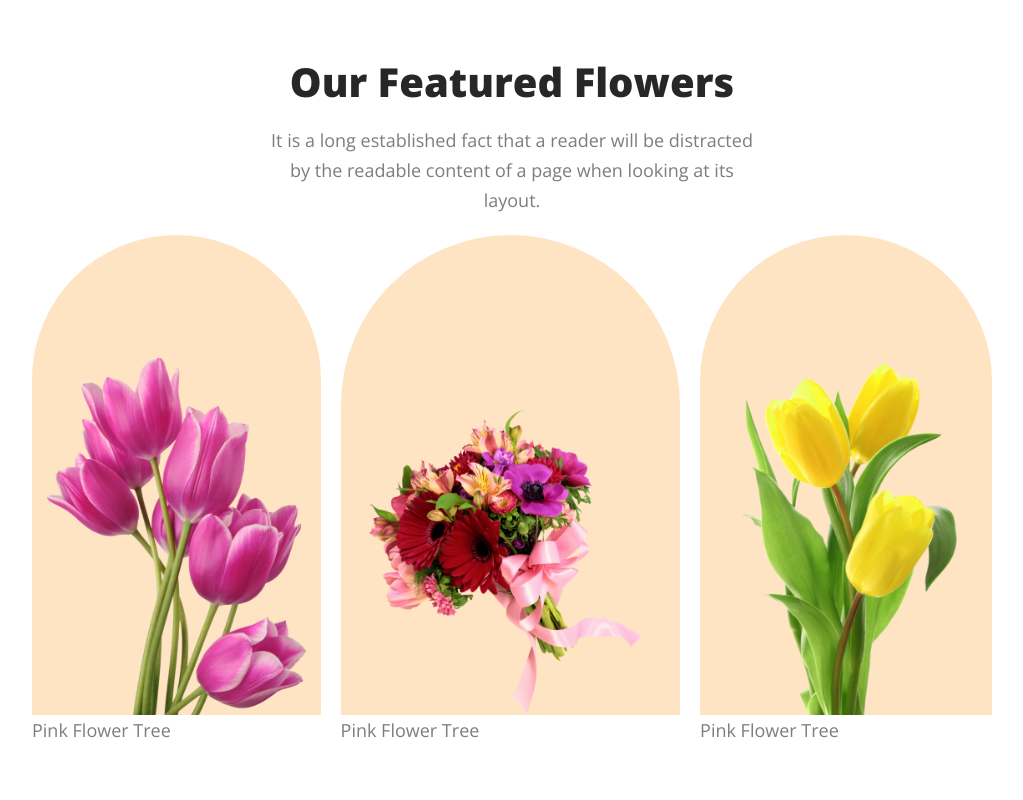
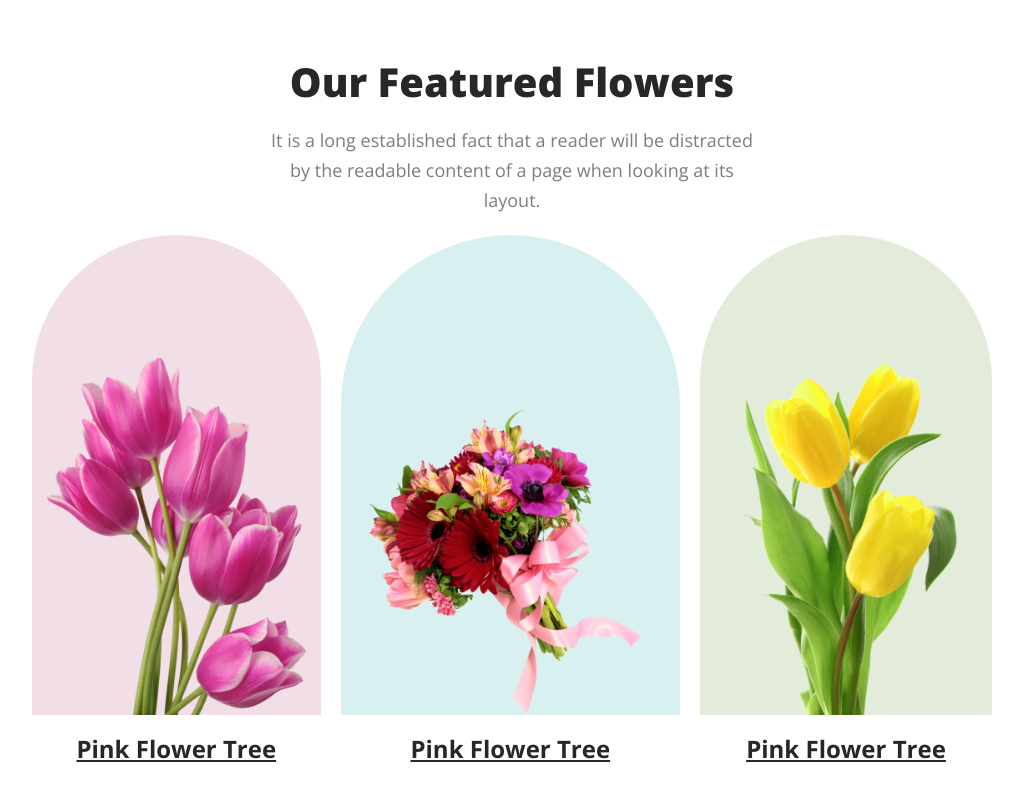
Before and after one commit to Hasinazaman/flower-shop-assignment, a plain HTML site: page index.html in a window 1280 px wide. Shown: the part 728-1528 px from the top of the page, without its empty margins (128-1151 px from the left). Drawn offline with nearby package versions, Linux system fonts and the light colour scheme.

Commit message:
six comment for

```diff
--- a/index.html
+++ b/index.html
@@ -29,9 +29,9 @@
 
             <div class="section-content">
 
-                <div class="flower pink">
+                <div class="flower">
 
-                   <div class="flower-img">
+                   <div class="flower-img pink">
                     <img src="Flower Asset/pngwing 6.png" alt="">
                    </div>
 
@@ -39,18 +39,18 @@
 
                 </div>
 
-                <div class="flower green">
+                <div class="flower">
 
-                   <div class="flower-img">
+                   <div class="flower-img green">
                     <img src="Flower Asset/pngwing 5.png" alt="">
                    </div>
 
                     <p>Pink Flower Tree</p>
 
                 </div>
-                <div class="flower yellow">
+                <div class="flower">
 
-                   <div class="flower-img">
+                   <div class="flower-img yellow">
                     <img src="Flower Asset/pngwing 7.png" alt="">
                    </div>
 
--- a/style.css
+++ b/style.css
@@ -97,7 +97,6 @@ header {
  }
 
  .section-content .flower .flower-img{
-    background-color: bisque;
     border-radius: 300px 300px 0px 0px;
     padding: 30px 15px 0;
     height: 450px;
@@ -110,5 +109,23 @@ header {
     width: 100%;
 
  }
- .section-content .flower
+ .section-content .flower .pink{
+    background: rgba(167, 33, 98, 0.15);
+ }
+ .section-content .flower .green{
+    background: rgba(5, 151, 160, 0.15);
+ }
+ .section-content .flower .yellow{
+    background: rgba(71, 125, 17, 0.15);
+ }
+
+ .section-content .flower p{
+    color: #272727;
+text-align: center;
+margin-top: 16px;
+font-size: 24px;
+font-weight: 700;
+line-height: 35px; /* 145.833% */
+text-decoration-line: underline;
+ }
  /* our feature section end */
```
